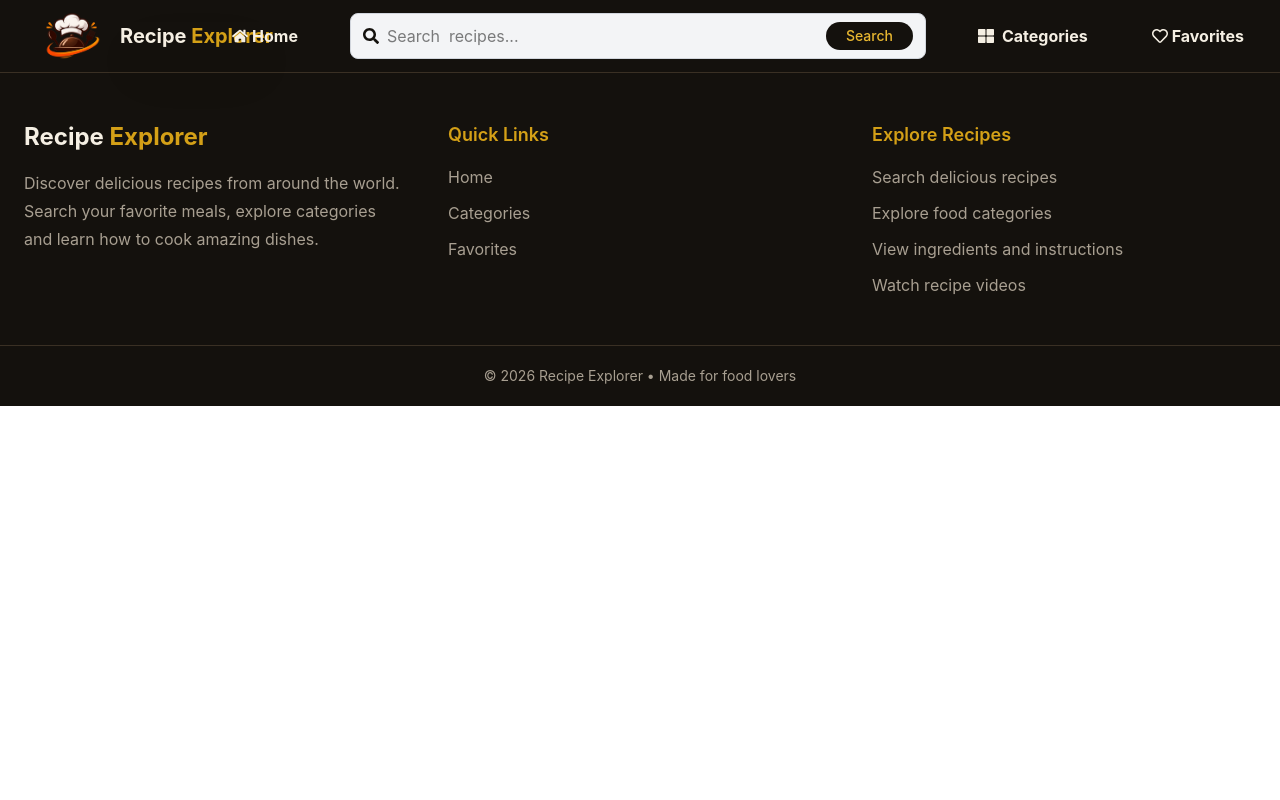
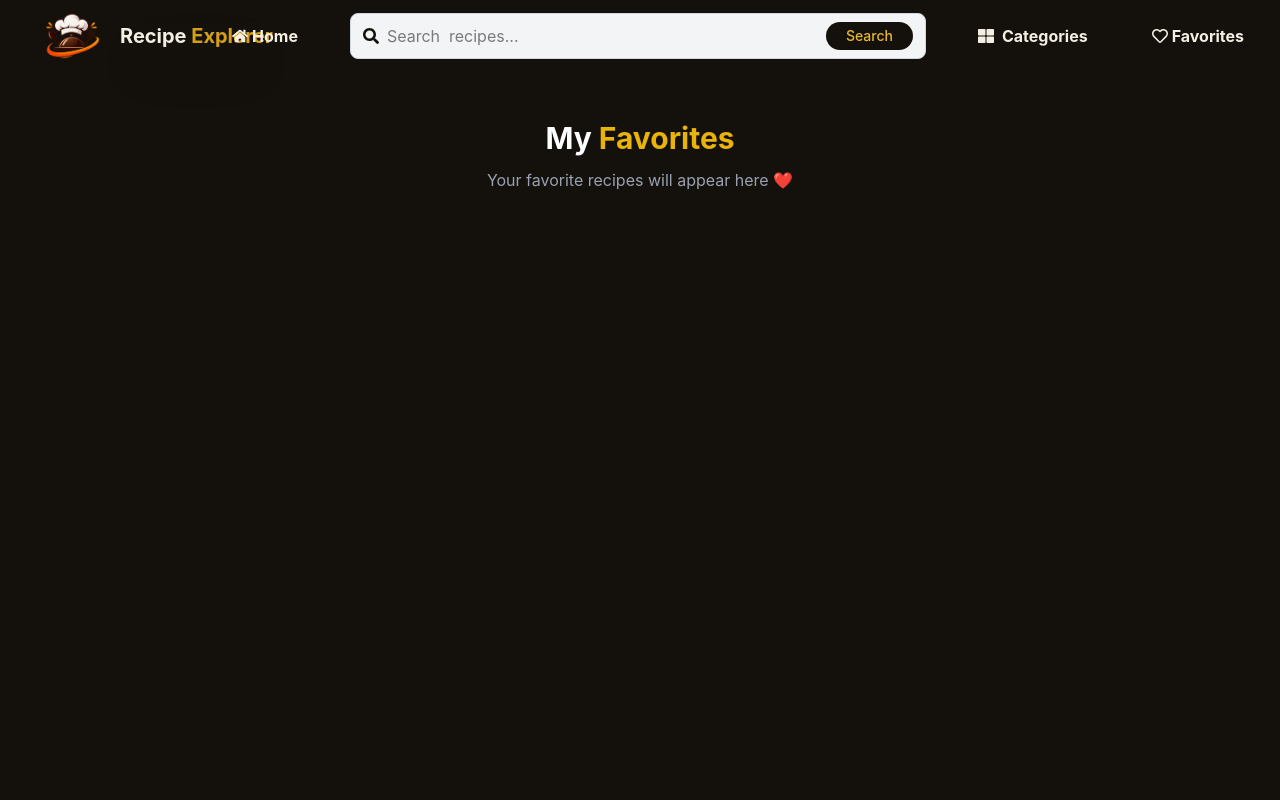
Before and after one commit to Havocsri/Food-Recipie-app, a React (Vite) app: page /favorites in a window 1280 px wide. Shown: the top 800 px of the page. Built offline with nearby package versions, Linux system fonts and the light colour scheme.

Commit message:
add Favorites page and integrate into navigation; update RecipePage styles for better layout

```diff
--- a/src/App.jsx
+++ b/src/App.jsx
@@ -5,6 +5,7 @@ import Categories from "./pages/Catogories"
 import Footer from "./Components/Footer"
 import RecipePage from "./pages/RecipePage"
 import RecipeDetails from "./pages/RecipeDetails";
+import Favorites from "./pages/FavoritePage"
 
 
 
@@ -19,8 +20,10 @@ function App() {
         <Route path="/" element={<Home />} />
         <Route path="/categories" element={<Categories />} />
         <Route path="/category/:name" element={<RecipePage />} />
-        <Route path="/recipe/:id" element={<RecipeDetails />}/>
-        </Routes>
+        <Route path="/recipe/:id" element={<RecipeDetails />} />
+        <Route path="/favorites" element={<Favorites />} />
+      </Routes>
+
         <Footer></Footer>
 
      </>
--- a/src/Components/NavBar.jsx
+++ b/src/Components/NavBar.jsx
@@ -47,10 +47,10 @@ const NavBar = () => {
         </Link>
 
         {/* Favorites */}
-        <div className="flex gap-1 items-center font-bold text-cream transition  cursor-pointer hover:bg-gold-400 px-3 py-1 rounded-full hover:text-ink-900">
+        <Link to="/favorites" className="flex gap-1 items-center font-bold text-cream transition  cursor-pointer hover:bg-gold-400 px-3 py-1 rounded-full hover:text-ink-900">
           < FaRegHeart />
           <span>Favorites</span>
-        </div>
+        </Link>
 
       </div>
     </nav>
--- /dev/null
+++ b/src/pages/FavoritePage.jsx
@@ -0,0 +1,17 @@
+const Favorites = () => {
+  return (
+    <section className="min-h-screen bg-[#14110D] px-6 py-12 text-white">
+
+      <h1 className="text-center text-3xl font-bold">
+        My <span className="text-[#EAB308]">Favorites</span>
+      </h1>
+
+      <p className="mt-3 text-center text-gray-400">
+        Your favorite recipes will appear here ❤️
+      </p>
+
+    </section>
+  );
+};
+
+export default Favorites;
--- a/src/pages/RecipePage.jsx
+++ b/src/pages/RecipePage.jsx
@@ -39,14 +39,14 @@ const RecipePage = () => {
       <div className="mx-auto max-w-8xl">
 
         {/* Heading */}
-        <h1 className="text-3xl flex gap-3  font-bold md:text-4xl">
+        <h1 className="text-3xl flex gap-3 justify-center font-bold md:text-5xl">
           {name}
           <span className="text-gold-500 ">
             Recipes
           </span>
         </h1>
 
-        <p className="mt-2 text-xl  text-muted">
+        <p className="mt-3 text-xl md:text-3xl flex justify-center text-muted">
           Explore delicious {name} recipes
         </p>
 
```
